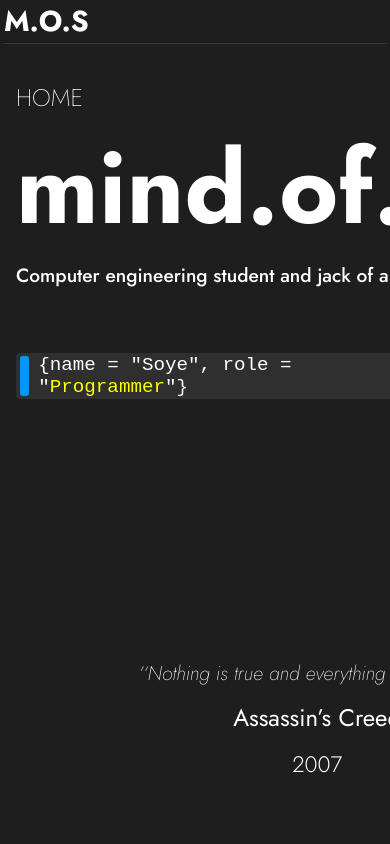
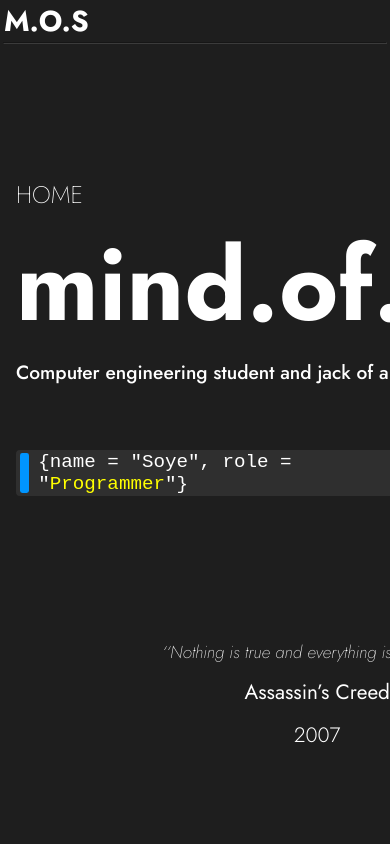
Before and after one commit to soyedotcom/soye.com, a React (Vite) app: page / in a window 390 px wide. Shown: the top 844 px of the page. Built offline with nearby package versions, Linux system fonts and the light colour scheme.

Commit message:
Adjust homepage alignment

```diff
--- a/src/components/styles/HomePage.css
+++ b/src/components/styles/HomePage.css
@@ -1,5 +1,6 @@
 .home-page {
   display: grid;
+  align-content: center;
 
   height: calc(100vh - 1.8rem);
   max-width: 100vw;
--- a/src/components/styles/Main.css
+++ b/src/components/styles/Main.css
@@ -1,9 +1,9 @@
 main {
-  margin: 5rem 8rem;
+  margin: 3.5rem 8rem;
 }
 
 @media (max-width: 1100px) {
   main {
-    margin: 5rem 1rem;
+    margin: 3.5rem 1rem;
   }
 }
--- a/src/components/styles/QuoteBlock.css
+++ b/src/components/styles/QuoteBlock.css
@@ -3,8 +3,7 @@
   flex-direction: column;
   gap: 0.8rem;
   align-items: center;
-
-  font-size: 1.5rem;
+  font-size: 1.3rem;
 
   margin-top: 9rem;
 }
@@ -16,7 +15,6 @@
 
 .quote-year {
   font-weight: 300;
-  font-size: 1.4rem;
 }
 
 @media (max-height: 650px) {
```
